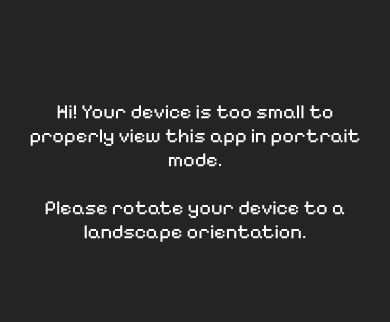
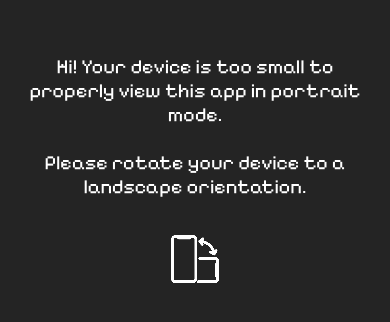
Before and after one commit to seanjulagay/pokedex, a React (Vite) app: page / in a window 390 px wide. Shown: the part 250-572 px from the top of the page. Built offline with nearby package versions, Linux system fonts and the light colour scheme; no server answers.

Commit message:
Added phone rotate icon to blocker

```diff
--- a/src/components/Blocker.jsx
+++ b/src/components/Blocker.jsx
@@ -1,4 +1,5 @@
 import React from "react";
+import rotateIcon from "../../public/images/rotate-icon.png";
 
 export default function Blocker() {
   return (
@@ -11,6 +12,7 @@
           <br />
           Please rotate your device to a landscape orientation.
           <br />
+          <img src={rotateIcon} alt="" className="rotate-icon" />
           {/* <br />
           If you're on PC, please resize your window to have a longer width than
           height. */}
--- a/src/styles/_blocker.scss
+++ b/src/styles/_blocker.scss
@@ -33,6 +33,12 @@
       font-weight: 400;
       font-size: $hints-font-size;
       margin: clamp(2rem, 5vw, 10rem);
+      .rotate-icon {
+        max-height: 5rem;
+        max-width: 5rem;
+        margin-top: 10%;
+        image-rendering: pixelated;
+      }
     }
   }
 }
```
Also changed, not shown: public/images/rotate-icon.png (added).
